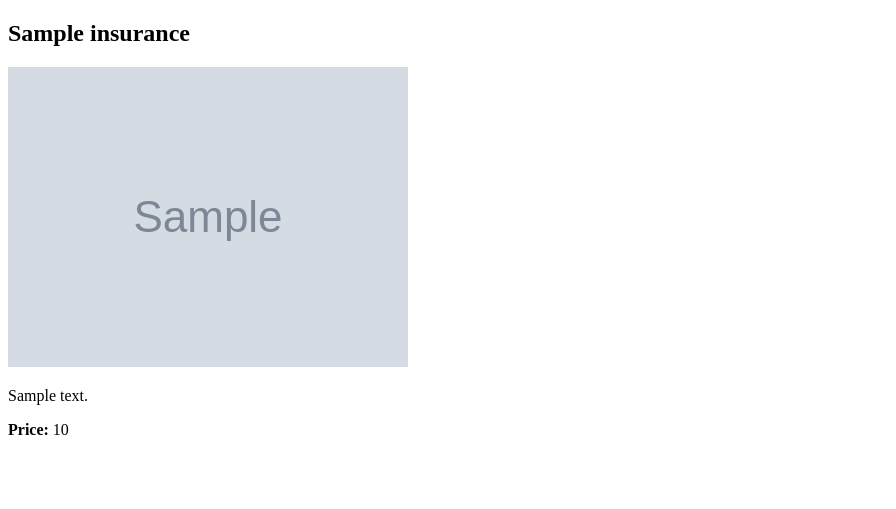
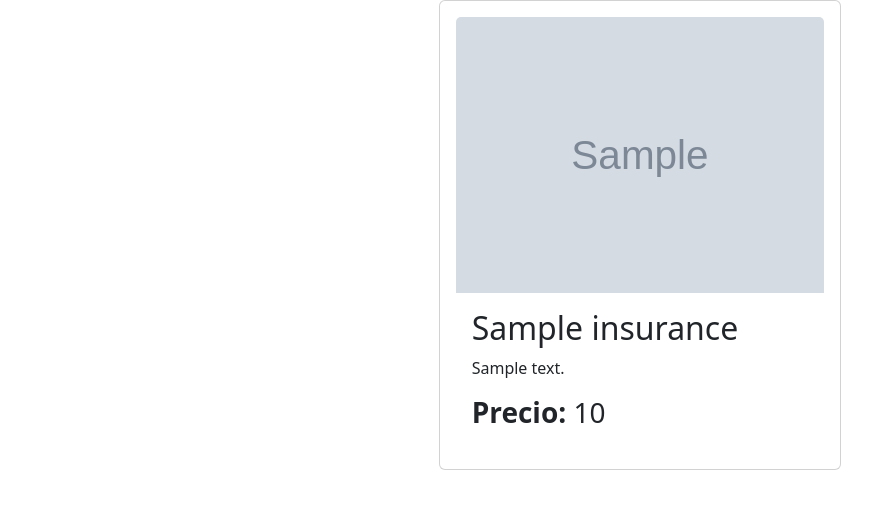
Before and after one commit to gucciknight/entrevista-bice-vida, a Django app: page / in a window 1280 px wide. Shown: the top 509 px of the page, without its empty margins (0-896 px from the left). Run offline with Django 5.2, Linux system fonts and the light colour scheme; tables that the repository leaves empty hold one stand-in row (values such as "Sample post"); grey boxes marked "Sample" are stand-in pictures; a database or web service that is not in the repository returns one stand-in record (values such as "Sample title"); data that the repository does not hold is empty; some libraries are stand-ins or nearby versions.

Commit message:
Se crea front de la app

```diff
--- a/app_bicevida/app/templates/app_interface.html
+++ b/app_bicevida/app/templates/app_interface.html
@@ -1,14 +1,19 @@
 {% extends 'base.html' %}
 {% block content %}
-<body>
-    <div class="container">
-        <div class="insurance">
-            <h2>{{ insurance.name }}</h2>
-            <img src="{{ insurance.image }}" alt="{{ insurance.name }}">
-            <p>{{ insurance.description }}</p>
-            <p><strong>Price:</strong> {{ insurance.price }}</p>
+
+<div class="card">
+    <div class="card-body">
+        <img src="{{insurance.image}}" class="card-img-top" alt="imagen">
+        <div class="card-body">
+            <div class="data">
+                <h2>{{ insurance.name }}</h2>
+                <p>{{ insurance.description }}</p>
+                <h3><strong>Precio:</strong> {{ insurance.price }}</h3>
+            </div>
         </div>
     </div>
-</body>
+</div>
+
+
 </html>
 {% endblock %}
--- a/app_bicevida/app/templates/base.html
+++ b/app_bicevida/app/templates/base.html
@@ -6,13 +6,36 @@
   <meta charset="utf-8">
   <meta name="viewport" content="width=device-width, initial-scale=1, shrink-to-fit=no">
   <title>{% block title %}Bice App{% endblock %}</title>
+  <link href="https://cdn.jsdelivr.net/npm/bootstrap@5.3.3/dist/css/bootstrap.min.css" rel="stylesheet" integrity="sha384-QWTKZyjpPEjISv5WaRU9OFeRpok6YctnYmDr5pNlyT2bRjXh0JMhjY6hW+ALEwIH" crossorigin="anonymous">
+
  </head>
 </html>
-<body class="h-100">
-    <div class="p-md-3 p-1"></div>
-    <div class="card align-center mx-auto main p-1">
-      <div class="card-body ">
+<body>
+  <div class="container-fluid">
+    <div class="row justify-content-center">
+      <div class="col-md-4">
         {% block content %}
         {% endblock %}
       </div>
     </div>
+  </div>
+  <!-- Bootstrap JS y otros scripts -->
+  <script src="https://code.jquery.com/jquery-3.5.1.slim.min.js"></script>
+  <script src="https://cdn.jsdelivr.net/npm/@popperjs/core@2.5.4/dist/umd/popper.min.js"></script>
+  <script src="https://stackpath.bootstrapcdn.com/bootstrap/4.5.2/js/bootstrap.min.js"></script>
+</body>
+<body class="h-100">
+  <div class="container text-center">
+    <div class="row align-items-center">
+      <div class="col">
+      </div>
+      <div class="col">
+
+      </div>
+      <div class="col">
+
+      </div>
+    </div>
+  </div>
+
+</body>
```
